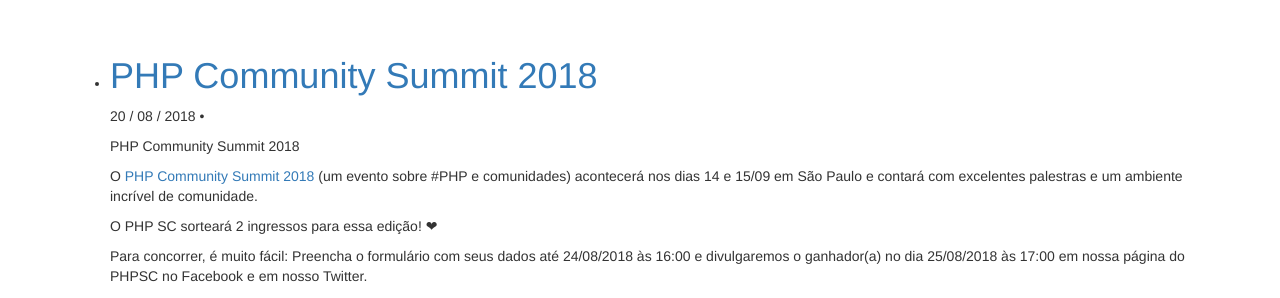
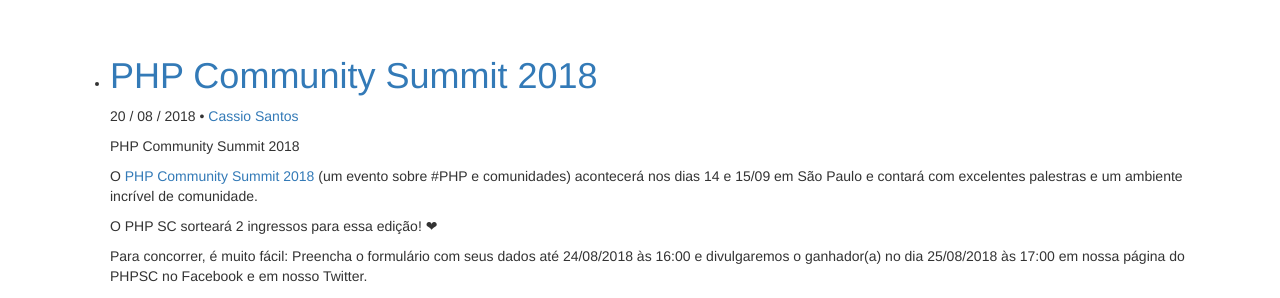
Before and after one commit to PHPSC/phpsc.github.io, a Jekyll site: the page built from index.html, in a window 1280 px wide and 900 px high, scrolled down 860 px. Shown: the part 152-450 px from the top of the window. Built offline with Jekyll 4.4.1, drawn with Linux system fonts in a browser that asks for light colours; nearby versions of some CDN libraries; the list of posts is cut into pages by our own code; comment, search, counter and statistics services are not loaded; a style sheet for code colours, icons or effects is not loaded.

Commit message:
Add new member

```diff
--- a/_data/members.yml
+++ b/_data/members.yml
@@ -53,3 +53,7 @@
 leonardorifeli:
   name: Leonardo Rifeli
   github: leonardorifeli
+
+cassiosantos:
+  name: Cassio Santos
+  github: cassiosantos
```
